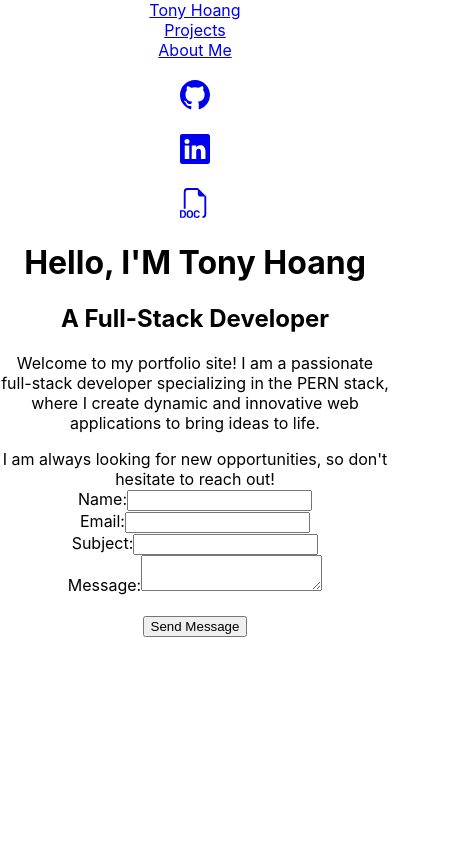
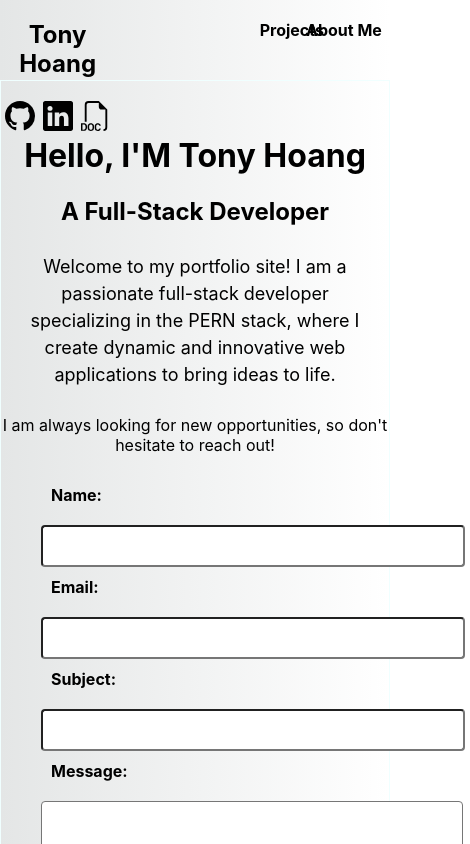
Before and after one commit to TonyH98/tony-portfolio, a React (Create React App) app: page / in a window 390 px wide. Shown: the top 844 px of the page, 470 px wide, since content can reach past the window. Built offline with nearby package versions, Linux system fonts and the light colour scheme.

Commit message:
Media query for navbar and landing page finished

```diff
--- a/src/Components/LandingPage/Home.css
+++ b/src/Components/LandingPage/Home.css
@@ -39,7 +39,7 @@
         font-size: 18px;
       }
 
-      .social-media-icons{
+      .social-media-icons {
         position: relative;
         top: 80px;
         border: black 1px solid;
@@ -47,7 +47,19 @@
         height: 165px;
         border-radius: 5px;
         background-color: white;
+        display: grid;
+        justify-content: center; /* Added */
+        align-items: center; /* Added */
       }
+
+      .social-container {
+        position: relative;
+        display: grid;
+        text-align: center;
+        grid-template-columns: repeat(1, 35px);
+        grid-row-gap: 20px;
+      }
+
 
       .container {
         text-align: left;
@@ -87,6 +99,151 @@
         border-radius: 3px;
       }
 
+ }
+
+
+ @media (max-width: 576px){
+
+  .Home-Page{
+    background-color: linear;
+   background: linear-gradient(to right, rgb(228, 230, 230), white);
+   height: 140vh;
+   border: solid 1px azure;
+
+   }
+
+  .social-media-icons{
+
+    position: relative;
+    top: 20px;
+  }
+
+  .social-container{
+    display: grid;
+    grid-template-columns: repeat(3, 38px);
+  }
+
+.introduction{
+    text-align: center;
+    font-size: 16px;
+    line-height: 1.5;
+    margin: 27px;
+    font-size: 18px;
+
+}
+
+
+.container {
+  text-align: left;
+
+}
+
+.contact-form {
+  width: 400px;
+  padding: 20px;
+  position: relative;
+  left: 20px;
+}
+
+.contact-label {
+  display: block;
+  margin-bottom: 10px;
+  font-weight: bold;
+}
+
+.contact-input,
+.contact-label,
+textarea {
+  width: 100%;
+  padding: 10px;
+  border-radius: 4px;
+  font-size: 16px;
+}
+
+.contact-button {
+  background-color: #0928d8;
+  color: white;
+  border: none;
+  cursor: pointer;
+  margin-top: 10px;
+  width: 120px;
+  height: 50px;
+  border-radius: 3px;
+}
 
 
  }
+
+ @media (min-width: 577px) and (max-width: 768px){
+
+  .Home-Page{
+    background-color: linear;
+   background: linear-gradient(to right, rgb(228, 230, 230), white);
+   height: 140vh;
+   border: solid 1px azure;
+
+   }
+
+  .social-media-icons{
+
+    position: relative;
+    top: 20px;
+  }
+
+  .social-container{
+    display: grid;
+    grid-template-columns: repeat(3, 38px);
+  }
+
+.introduction{
+    text-align: center;
+    font-size: 16px;
+    line-height: 1.5;
+    margin: 27px;
+    font-size: 18px;
+
+}
+
+
+.container {
+  text-align: left;
+
+}
+
+.contact-form {
+  width: 400px;
+  padding: 20px;
+  position: relative;
+  left: 20px;
+}
+
+.contact-label {
+  display: block;
+  margin-bottom: 10px;
+  font-weight: bold;
+}
+
+.contact-input,
+.contact-label,
+textarea {
+  width: 100%;
+  padding: 10px;
+  border-radius: 4px;
+  font-size: 16px;
+}
+
+.contact-button {
+  background-color: #0928d8;
+  color: white;
+  border: none;
+  cursor: pointer;
+  margin-top: 10px;
+  width: 120px;
+  height: 50px;
+  border-radius: 3px;
+}
+
+
+
+
+ }
--- a/src/Components/LandingPage/Home.js
+++ b/src/Components/LandingPage/Home.js
@@ -28,16 +28,16 @@ return(
 <div className='Home-Page'>
 
 <div className='social-media-icons'>
-    <br></br>
+
+    <div className='social-container'>
+
     <a href='https://github.com/TonyH98' target="_blank"><BsGithub size="30px"/></a>
-    <br/>
-    <br/>
+
+
     <a href='https://www.linkedin.com/in/tony-hoang-3a4907182/' target="_blank"><BsLinkedin size="30px"/></a>
 
-    <br></br>
-    <br/>
-
     <a href="/Resume.pdf" target="_blank"><BsFiletypeDoc size="30px"/></a>
+    </div>
 
 </div>
 
--- a/src/Components/NavBar/Nav.css
+++ b/src/Components/NavBar/Nav.css
@@ -39,3 +39,98 @@
         color: rgb(60, 60, 199);
     }
  }
+
+
+
+
+
+
+@media (max-width: 576px){
+
+    .nav-section{
+        display: grid;
+        grid-template-columns: 18% 60%;
+        /* grid-column-gap: 30px; */
+        height: 80px;
+        background-color: linear;
+        background: linear-gradient(to right, rgb(228, 230, 230), white);
+        color: #fff;
+    }
+
+    .nav-container{
+        display: grid;
+        margin-top: 20px;
+        grid-template-columns: 150% 300%;
+        grid-column-gap: 220%
+
+    }
+
+    .sections{
+        display: grid;
+        grid-template-columns: 15% 50%
+    }
+
+
+    a{
+        color: black;
+        text-decoration: none;
+        font-weight: bold;
+    }
+
+    .my-name{
+        font-size: 24px;
+        margin-left: 10px;
+    }
+
+    a:hover{
+        color: rgb(60, 60, 199);
+    }
+
+
+}
+
+
+ @media (min-width: 577px) and (max-width: 768px){
+
+    .nav-section{
+        display: grid;
+        grid-template-columns: 18% 60%;
+        /* grid-column-gap: 30px; */
+        height: 80px;
+        background-color: linear;
+        background: linear-gradient(to right, rgb(228, 230, 230), white);
+        color: #fff;
+    }
+
+    .nav-container{
+        display: grid;
+        margin-top: 20px;
+        grid-template-columns: 150% 300%;
+        grid-column-gap: 220%
+
+    }
+
+    .sections{
+        display: grid;
+        grid-template-columns: 15% 50%
+    }
+
+
+    a{
+        color: black;
+        text-decoration: none;
+        font-weight: bold;
+    }
+
+    .my-name{
+        font-size: 24px;
+        margin-left: 10px;
+    }
+
+    a:hover{
+        color: rgb(60, 60, 199);
+    }
+
+
+
+ }
```
